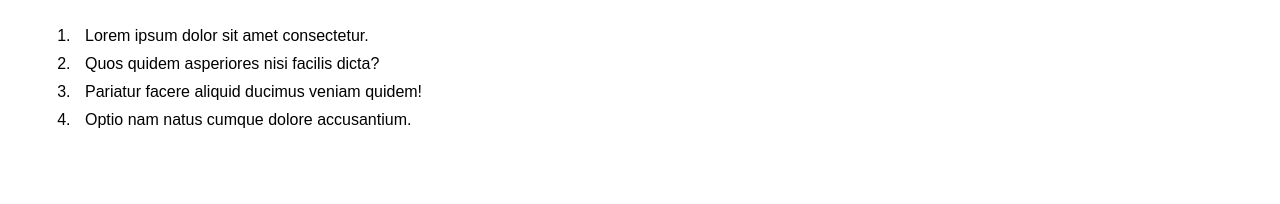
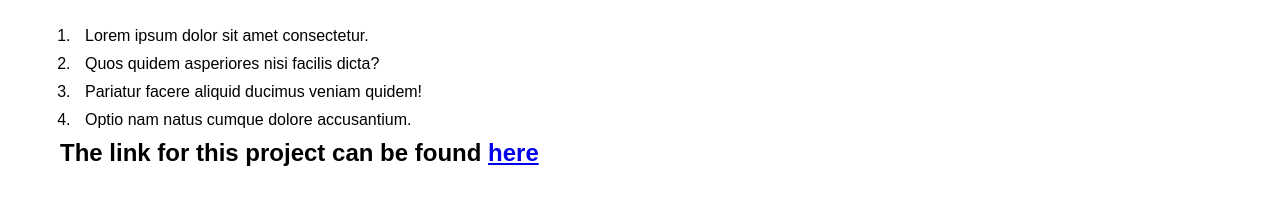
Before and after one commit to dostonsobirov2020/playground, a plain HTML site: page index.html in a window 1280 px wide. Shown: the part 138-342 px from the top of the page. Drawn offline with Linux system fonts and the light colour scheme.

Commit message:
Link to repository was added

```diff
--- a/index.html
+++ b/index.html
@@ -16,6 +16,8 @@
         <li>Pariatur facere aliquid ducimus veniam quidem!</li>
         <li>Optio nam natus cumque dolore accusantium.</li>
     </ol>
+
+    <h2>The link for this project can be found <a href="https://github.com/dostonsobirov2020/playground">here</a></h2>
     <script src="scripts/script.js"></script>
 </body>
 </html>
```
